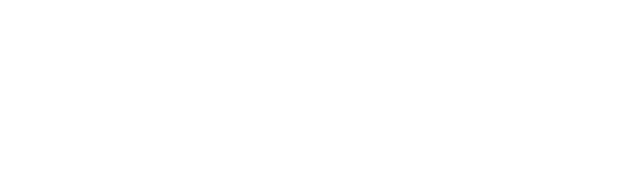
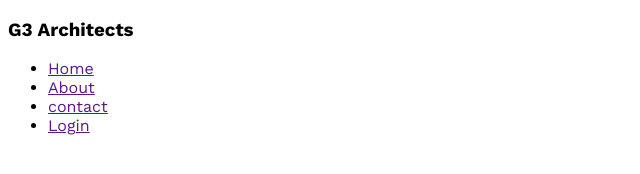
Before and after one commit to Shauaib2580/G3-Architects-website, a plain HTML site: page index.html in a window 1280 px wide. Shown: the whole page, without its empty margins (0-640 px from the left). Drawn offline with nearby package versions, Linux system fonts and the light colour scheme.

Commit message:
Font set

```diff
--- a/architects/style.css
+++ b/architects/style.css
@@ -0,0 +1,5 @@
+/* Font Section */
+@import url('https://fonts.googleapis.com/css2?family=Work+Sans:wght@400;500;600;700;800&display=swap');
+*{
+  font-family: 'Work Sans', sans-serif;
+}
--- a/index.html
+++ b/index.html
@@ -5,10 +5,27 @@
   <meta charset="UTF-8">
   <meta name="viewport" content="width=device-width, initial-scale=1.0">
   <title>Architects Website</title>
+  <link rel="stylesheet" href="architects/style.css">
 </head>
 
 <body>
+  <header>
+    <nav>
+      <h3>G3 Architects</h3>
+      <ul>
+        <li><a href="">Home</a></li>
+        <li><a href="">About</a></li>
+        <li><a href="">contact</a></li>
+        <li><a href="">Login</a></li>
+      </ul>
+    </nav>
+  </header>
+  <main>
 
+  </main>
+  <footer>
+
+  </footer>
 </body>
 
 </html>
```
